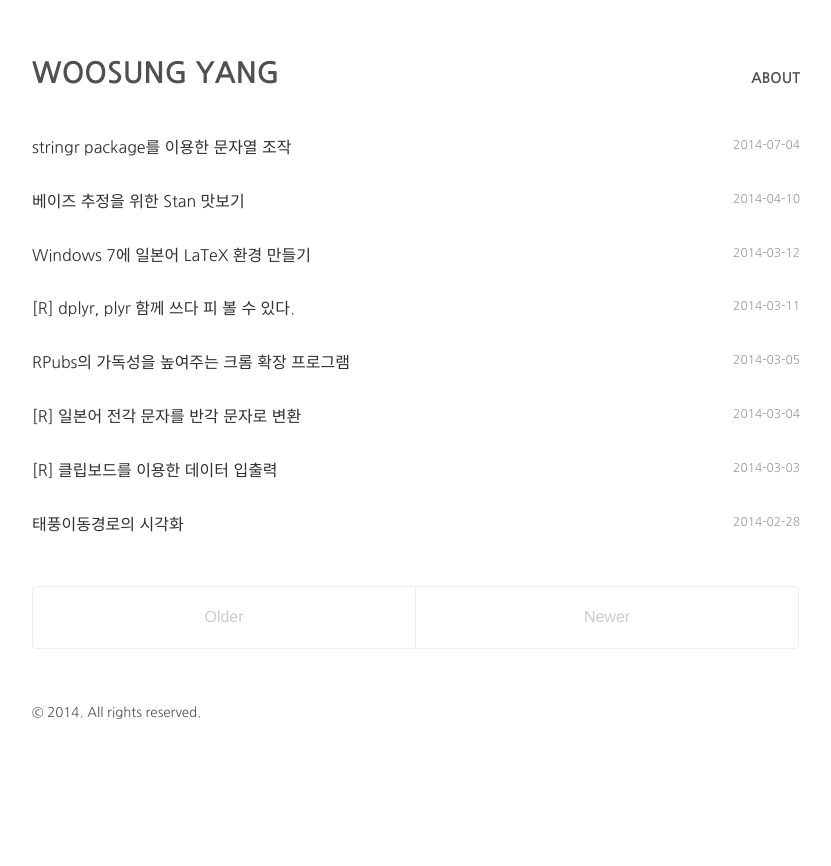
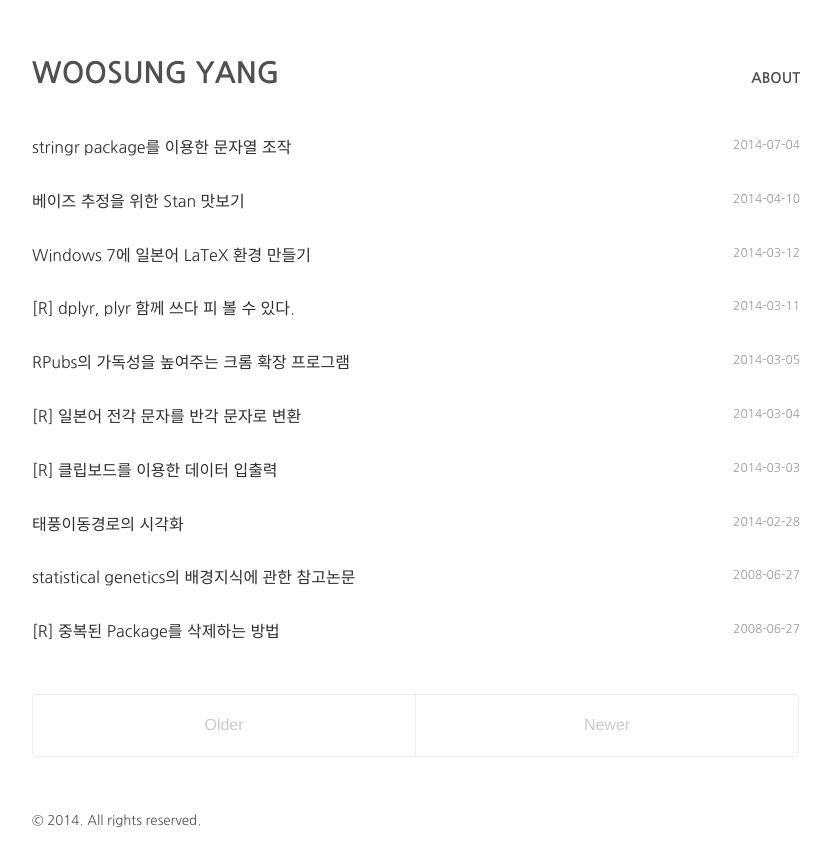
Before and after one commit to mitrad/mitrad.github.io, a Jekyll site: the page built from index.html, in a window 1280 px wide. Shown: the top 866 px of the page, without its empty margins (224-1055 px from the left). Built offline with Jekyll 4.4.1, drawn with Linux system fonts in a browser that asks for light colours; Markdown is read by kramdown in place of the engine named in the settings; the list of posts is cut into pages by our own code; some of the changed lines change nothing that is shown.

Commit message:
Blog for data analytics

```diff
--- /dev/null
+++ b/_posts/2008-06-27-how-to-remove-duplicated_packages.md
@@ -0,0 +1,13 @@
+---
+title: '[R] 중복된 Package를 삭제하는 방법'
+layout: post
+categories:
+  - R-Tips
+tags:
+  - R-Tips
+---
+R을 사용하다 보면 package가 중복되어 설치되는 경우가 있다. 이러한 경우 중복된 package를 삭제하려면, 함수 remove.packages()를 이용해 R의 콘솔상에서 다음과 같이 입력한다.
+
+{% highlight r %}
+> remove.packages(installed.packages() [duplicated(rownames(installed.packages())), 1], lib=.libPaths()[.libPaths() != .Library])
+{% endhighlight %}
--- /dev/null
+++ b/_posts/2008-06-27-statistical-genetics-papers.md
@@ -0,0 +1,13 @@
+---
+title: "statistical genetics의 배경지식에 관한 참고논문"
+layout: post
+---
+1. Cardon LR, Bell JI., [Association study designs for complex diseases.](http://www.nature.com/nrg/journal/v2/n2/pdf/nrg0201_091a.pdf) Nat Rev Genet. 2001 Feb;2(2):91-9.
+
+2. Hirschhorn JN, Daly MJ, [Genome-wide association studies for common diseases and complex traits.](http://www.nature.com/nrg/journal/v6/n2/pdf/nrg1521.pdf), Nat Rev Genet. 2005 Feb;6(2):95-108.
+
+3. Cordell HJ, Clayton DG., [Genetic association studies.](http://www.sciencedirect.com/science?_ob=ArticleURL&_udi=B6T1B-4H5GDN3-10&_user=18704&_coverDate=09%2F30%2F2005&_rdoc=1&_fmt=&_orig=search&_sort=d&view=c&_acct=C000002018&_version=1&_urlVersion=0&_userid=18704&md5=cf8158e3456bab61b705be4748b1fc15), Lancet. 2005 Sep 24-30;366(9491):1121-31.
+
+4. Dawn Teare M, Barrett JH., [Genetic linkage studies.](http://www.sciencedirect.com/science?_ob=ArticleURL&_udi=B6T1B-4H40RPY-1B&_user=18704&_coverDate=09%2F23%2F2005&_rdoc=1&_fmt=&_orig=search&_sort=d&view=c&_acct=C000002018&_version=1&_urlVersion=0&_userid=18704&md5=1361ff5eb3d77048132a325d1cdf5fcf), Lancet. 2005 Sep 17-23;366(9490):1036-44.
+
+5. Spielman RS, Ewens WJ., [The TDT and other family-based tests for linkage disequilibrium and association.](http://www.pubmedcentral.nih.gov/articlerender.fcgi?tool=pubmed&pubmedid=8900224), Am J Hum Genet. 1996 Nov;59(5):983-9.
```
Also changed, not shown: _posts/2014-07-04-stringr-package.md (+0 -1 lines).
